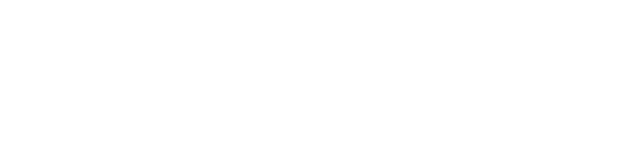
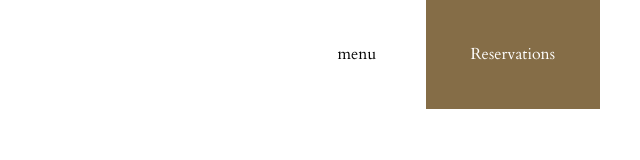
Before and after one commit to AdnanM996/aaa-hotel, a website: page index.html in a window 1280 px wide. Shown: the whole page, without its empty margins (640-1280 px from the left). Drawn offline with Linux system fonts and the light colour scheme.

Commit message:
added header

```diff
--- a/index.html
+++ b/index.html
@@ -7,6 +7,17 @@
     <title>Document</title>
 </head>
 <body>
+    <!--header-->
+    <header class="header">
+        <div class="wrapper">
 
+            <div class="header__links">
+                <span class="header__links header__links--empty">menu</span>
+                <span class="header__links header__links--full">Reservations</span>
+            </div>
+
+        </div><!--end wrapper-->
+    </header>
+    <!--end header-->
 </body>
 </html>
--- a/sass/base/_reset.scss
+++ b/sass/base/_reset.scss
@@ -19,3 +19,9 @@ html, body {
 body {
     color: $color-text;
 }
+
+.wrapper {
+    display: flex;
+    width: 120rem;
+    margin: 0rem auto;
+}
--- a/sass/layout/_header.scss
+++ b/sass/layout/_header.scss
@@ -0,0 +1,31 @@
+.header {
+    position: fixed;
+    top: 0%;
+    left: 0%;
+    z-index: 2;
+    width: 100%;
+
+    & .wrapper {
+        justify-content: flex-end;
+        align-items: center;
+    }
+
+    &__links {
+        cursor: pointer;
+
+
+        &--empty {
+            color: $color-text;
+            padding: 4.5rem;
+            display: inline-block;
+        }
+
+        &--full {
+            background-color: $color-fifth;
+            color: $color-white;
+            padding: 4.5rem;
+            display: inline-block;
+        }
+    }
+
+}
--- a/sass/utilities/_variables.scss
+++ b/sass/utilities/_variables.scss
@@ -4,3 +4,4 @@ $color-secondary: #0d221e;
 $color-terheary: #0d221e;
 $color-fifth: #856d47;
 $color-text: #040404;
+$color-white: #fff;
```
Also changed, not shown: css/styles.css.
